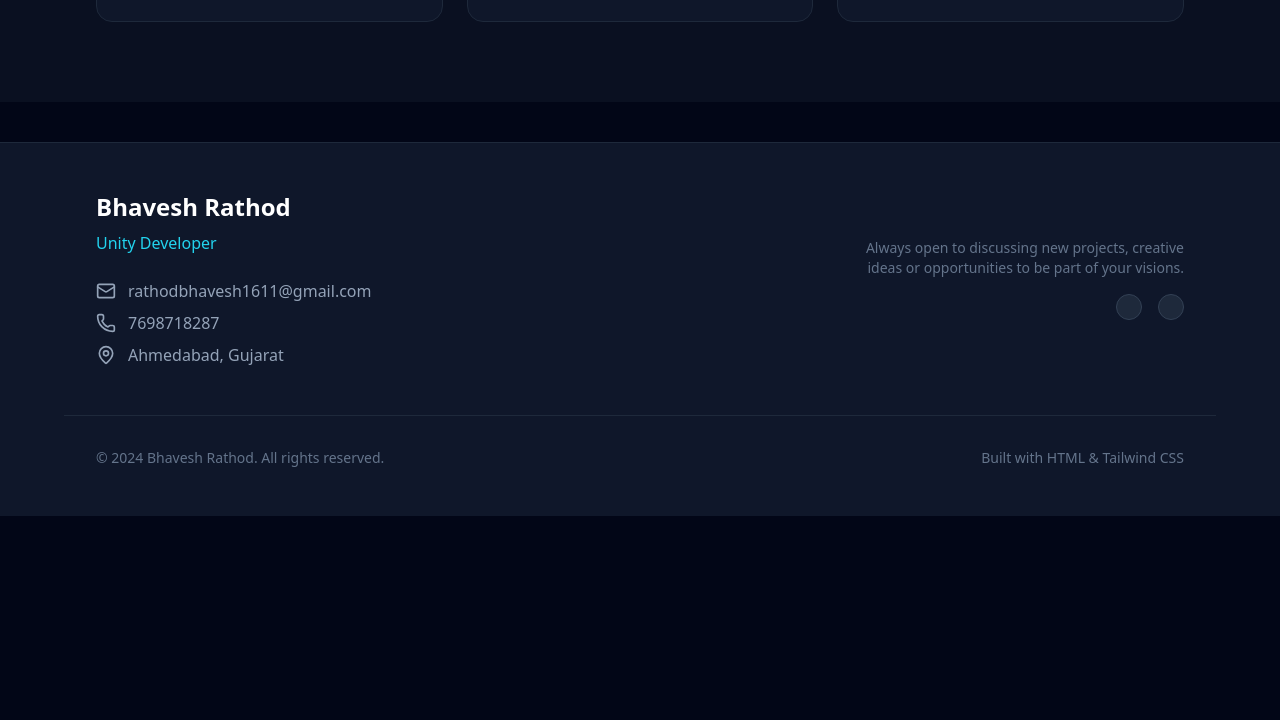
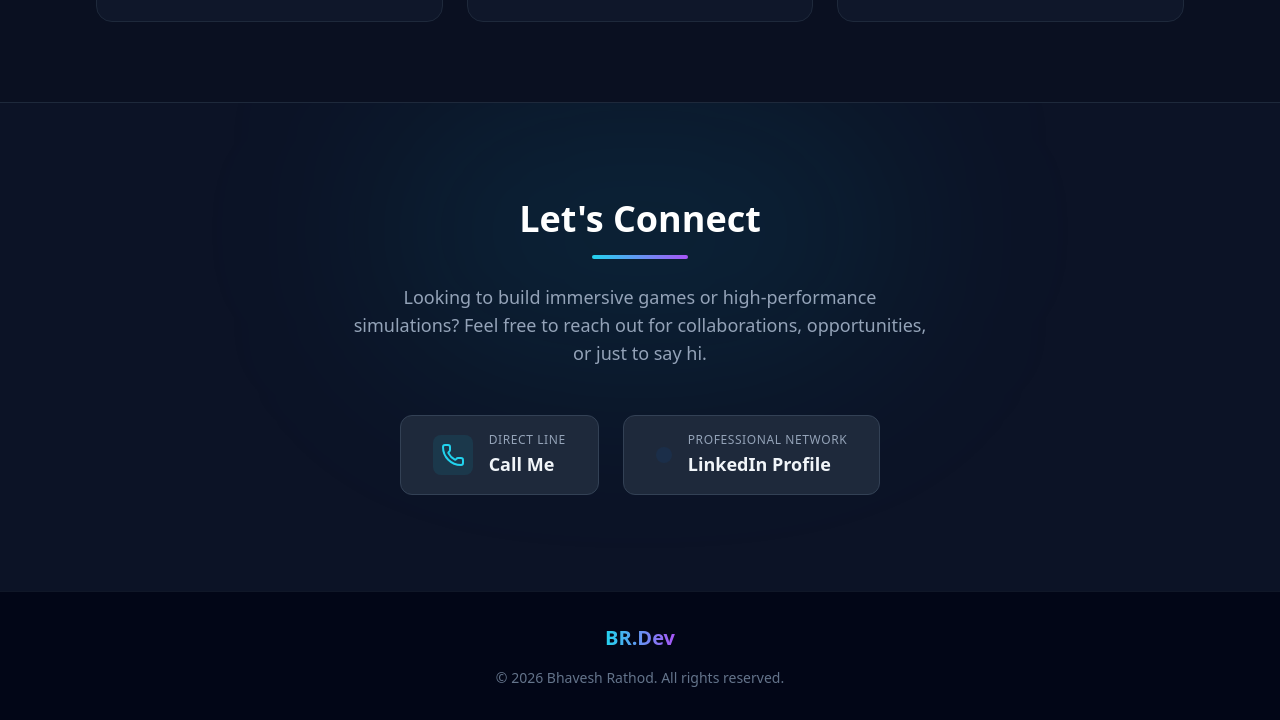
Before and after one commit to rathodbhavesh1611-prog/Portfolio, a plain HTML site: page index.html in a window 1280 px wide. Shown: the part 3739-4459 px from the top of the page. Before the commit the page ends 4255 px from the top, so only its background shows below. Drawn offline with nearby package versions, Linux system fonts and the light colour scheme.

Commit message:
Add files via upload
Contact info change

```diff
--- a/index.html
+++ b/index.html
@@ -303,10 +303,7 @@
 
                     <!-- Project 5 -->
                     <div class="bg-slate-900 border border-slate-800 rounded-2xl overflow-hidden hover:shadow-2xl hover:shadow-cyan-500/10 transition-all duration-300 group flex flex-col h-full">
-
                         <div class="relative aspect-square overflow-hidden bg-slate-950 flex items-center justify-center p-6">
-
-        <!-- Add Image Here -->
                             <img src="images/Tango Charlie VR Game.jpeg"
                                 alt="Tango Charlie (Meta Quest VR)"
                                 class="w-full h-full object-contain drop-shadow-2xl group-hover:scale-110 transition-transform duration-500"
@@ -360,52 +357,65 @@
                 </div>
             </div>
         </section>
+
+        <!-- Contact Section -->
+        <section id="contact" class="py-24 bg-slate-900/80 border-t border-slate-800 relative overflow-hidden">
+            <!-- Decorative background elements -->
+            <div class="absolute top-0 left-1/2 -translate-x-1/2 w-full max-w-lg h-64 bg-cyan-500/10 blur-[100px] rounded-full pointer-events-none"></div>
+
+            <div class="max-w-4xl mx-auto px-4 sm:px-6 lg:px-8 text-center relative z-10">
+                <div class="mb-12 flex flex-col items-center">
+                    <h2 class="text-4xl font-extrabold text-white mb-4">Let's Connect</h2>
+                    <div class="w-24 h-1 bg-gradient-to-r from-cyan-400 to-purple-500 rounded-full"></div>
+                    <p class="mt-6 text-lg text-slate-400 max-w-xl">
+                        Looking to build immersive games or high-performance simulations? Feel free to reach out for collaborations, opportunities, or just to say hi.
+                    </p>
+                </div>
+
+                <div class="flex flex-col sm:flex-row justify-center items-center gap-6">
+                    <!-- Phone Direct Call Button -->
+                    <!-- IMPORTANT: Replace the number in href="tel:..." below with your actual phone number -->
+                    <a href="tel:+910000000000" class="flex items-center justify-center w-full sm:w-auto px-8 py-4 bg-slate-800 hover:bg-slate-700 text-white rounded-xl transition-all duration-300 border border-slate-700 hover:border-cyan-500/50 hover:shadow-[0_0_20px_rgba(6,182,212,0.2)] group">
+                        <div class="bg-cyan-500/10 p-2 rounded-lg mr-4 group-hover:bg-cyan-500/20 transition-colors">
+                            <i data-lucide="phone" class="w-6 h-6 text-cyan-400 group-hover:scale-110 transition-transform"></i>
+                        </div>
+                        <div class="text-left">
+                            <span class="block text-xs text-slate-400 font-medium uppercase tracking-wider mb-0.5">Direct Line</span>
+                            <span class="font-semibold text-lg text-slate-100 group-hover:text-cyan-400 transition-colors">Call Me</span>
+                        </div>
+                    </a>
+
+                    <!-- LinkedIn One-Click Button -->
+                    <a href="https://www.linkedin.com/in/bhavesh-rathod-2b5071103?utm_source=share&utm_campaign=share_via&utm_content=profile&utm_medium=android_app" target="_blank" rel="noopener noreferrer" class="flex items-center justify-center w-full sm:w-auto px-8 py-4 bg-slate-800 hover:bg-slate-700 text-white rounded-xl transition-all duration-300 border border-slate-700 hover:border-cyan-500/50 hover:shadow-[0_0_20px_rgba(6,182,212,0.2)] group">
+                        <div class="bg-[#0A66C2]/10 p-2 rounded-lg mr-4 group-hover:bg-[#0A66C2]/20 transition-colors">
+                            <i data-lucide="linkedin" class="w-6 h-6 text-[#0A66C2] group-hover:scale-110 transition-transform"></i>
+                        </div>
+                        <div class="text-left">
+                            <span class="block text-xs text-slate-400 font-medium uppercase tracking-wider mb-0.5">Professional Network</span>
+                            <span class="font-semibold text-lg text-slate-100 group-hover:text-cyan-400 transition-colors">LinkedIn Profile</span>
+                        </div>
+                    </a>
+                </div>
+            </div>
+        </section>
+
     </main>
 
     <!-- Footer -->
-    <footer id="contact" class="bg-slate-900 border-t border-slate-800 py-12 mt-10">
-        <div class="max-w-6xl mx-auto px-4 sm:px-6 lg:px-8 text-center md:text-left flex flex-col md:flex-row justify-between items-center gap-6">
-            <div>
-                <h2 class="text-2xl font-bold text-white mb-2">Bhavesh Rathod</h2>
-                <p class="text-cyan-400 font-medium mb-6">Unity Developer</p>
-
-                <div class="space-y-2 text-slate-400">
-                    <a href="mailto:rathodbhavesh1611@gmail.com" class="flex items-center justify-center md:justify-start hover:text-white transition-colors">
-                        <i data-lucide="mail" class="w-5 h-5 mr-3"></i> rathodbhavesh1611@gmail.com
-                    </a>
-                    <div class="flex items-center justify-center md:justify-start">
-                        <i data-lucide="phone" class="w-5 h-5 mr-3"></i> 7698718287
-                    </div>
-                    <div class="flex items-center justify-center md:justify-start">
-                        <i data-lucide="map-pin" class="w-5 h-5 mr-3"></i> Ahmedabad, Gujarat
-                    </div>
-                </div>
-            </div>
-
-            <div class="flex flex-col items-center md:items-end">
-                <p class="text-slate-500 text-sm mb-4 max-w-xs text-center md:text-right">
-                    Always open to discussing new projects, creative ideas or opportunities to be part of your visions.
-                </p>
-                <div class="flex gap-4">
-                    <button class="p-3 bg-slate-800 rounded-full hover:bg-cyan-500 hover:text-slate-900 text-slate-400 transition-all border border-slate-700 hover:border-transparent">
-                        <i data-lucide="linkedin" class="w-5 h-5"></i>
-                    </button>
-                    <button class="p-3 bg-slate-800 rounded-full hover:bg-purple-500 hover:text-white text-slate-400 transition-all border border-slate-700 hover:border-transparent">
-                        <i data-lucide="github" class="w-5 h-5"></i>
-                    </button>
-                </div>
-            </div>
-        </div>
-        <div class="max-w-6xl mx-auto px-4 sm:px-6 lg:px-8 mt-12 pt-8 border-t border-slate-800 text-center text-slate-500 text-sm flex flex-col md:flex-row justify-between items-center">
-            <p>© 2024 Bhavesh Rathod. All rights reserved.</p>
-            <p class="mt-2 md:mt-0 flex items-center">
-                Built with HTML & Tailwind CSS
+    <footer class="bg-slate-950 py-8 border-t border-slate-800/50">
+        <div class="max-w-6xl mx-auto px-4 sm:px-6 lg:px-8 flex flex-col items-center">
+            <span class="text-xl font-bold bg-gradient-to-r from-cyan-400 to-purple-500 bg-clip-text text-transparent mb-4">
+                BR.Dev
+            </span>
+            <p class="text-slate-500 text-sm text-center">
+                &copy; <script>document.write(new Date().getFullYear())</script> Bhavesh Rathod. All rights reserved.
             </p>
         </div>
     </footer>
 
-    <!-- Initialize Lucide Icons -->
+    <!-- Initialize Icons -->
     <script>
+        // Render all Lucide icons onto the page
         lucide.createIcons();
     </script>
 </body>
```
Lines whose indentation alone changed are shown as unchanged.
